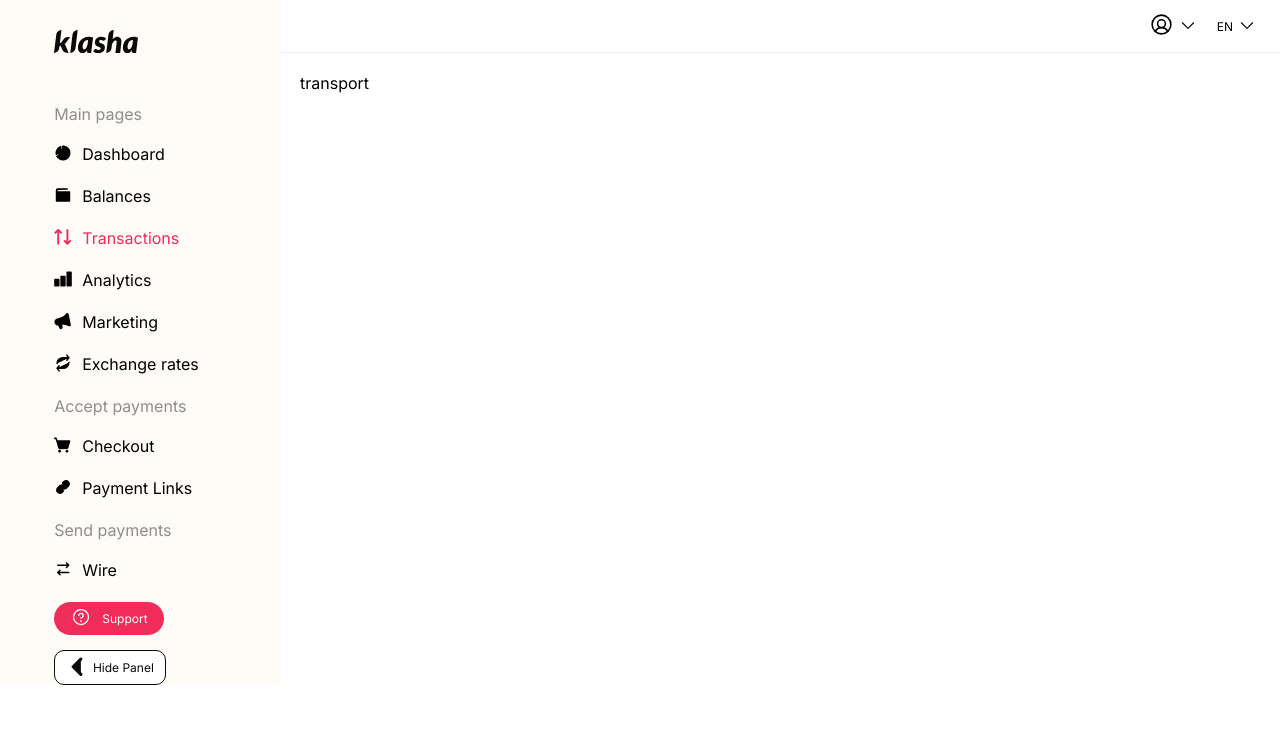
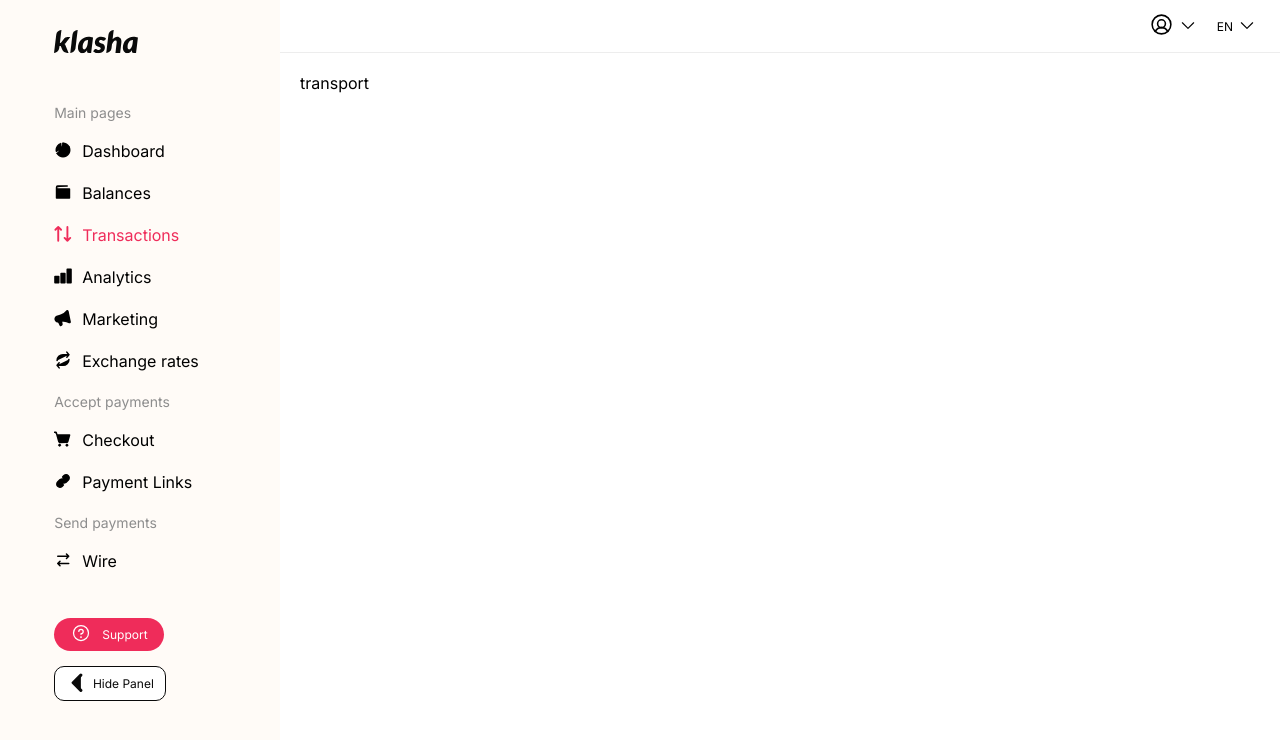
Before and after one commit to chukwuekeuzoma/-klasha, a React (Create React App) app: page /transactions in a window 1280 px wide. Shown: the top 740 px of the page. Built offline with nearby package versions, Linux system fonts and the light colour scheme.

Commit message:
style:changes styles

```diff
--- a/src/Components/Layout/DashBoardTopNav.tsx
+++ b/src/Components/Layout/DashBoardTopNav.tsx
@@ -3,24 +3,24 @@ import styled from "styled-components";
 import UiIcon from "../UI/UiIcon";
 
 interface Props {
-  toogleHumbuger: boolean;
-  toogleHumbugerFunc: React.Dispatch<React.SetStateAction<boolean>>;
+  menuIsVisible: boolean;
+  toggleMenu: React.Dispatch<React.SetStateAction<boolean>>;
 }
 
 export default function DashBoardTopNav({
-  toogleHumbuger,
-  toogleHumbugerFunc,
+  menuIsVisible,
+  toggleMenu,
 }: Props) {
   return (
     <TopNav>
-      <div className="list_class">
+      <div className="list">
         <UiIcon
           icon="List"
           size={30}
-          onClick={() => toogleHumbugerFunc(!toogleHumbuger)}
+          onClick={() => toggleMenu(!menuIsVisible)}
         />
       </div>
-      <div className="topnav_inner">
+      <div className="top-nav-inner">
         <div className="iconstyle">
           <UiIcon icon="ProfileIcon" size={25} />
           <UiIcon icon="ArrowDownIcon" />
@@ -42,7 +42,7 @@ const TopNav = styled.nav`
   align-items: center;
   justify-content: flex-end;
 
-  .topnav_inner {
+  .top-nav-inner {
     display: flex;
     align-items: center;
     gap: 20px;
@@ -60,7 +60,7 @@ const TopNav = styled.nav`
     font-size: 12px;
   }
 
-  .list_class {
+  .list {
     display: none;
 
     @media only screen and (max-width: 1200px) {
--- a/src/Components/Layout/DashbordSideBar.tsx
+++ b/src/Components/Layout/DashbordSideBar.tsx
@@ -11,14 +11,11 @@ interface Route {
 }
 
 interface Props {
-  toogleHumbuger: boolean;
-  ClosetoogleHumbugerFunc: React.Dispatch<React.SetStateAction<boolean>>;
+  menuIsVisible: boolean;
+  toggleMenu: React.Dispatch<React.SetStateAction<boolean>>;
 }
 
-export default function DashbordSideBar({
-  toogleHumbuger,
-  ClosetoogleHumbugerFunc,
-}: Props) {
+export default function DashbordSideBar({ menuIsVisible, toggleMenu }: Props) {
   const mainPages: Route[] = [
     {
       path: "/",
@@ -80,29 +77,29 @@ export default function DashbordSideBar({
     return appLocation.pathname.includes(route);
   }
 
-  const closeToogle = () => {
-    ClosetoogleHumbugerFunc(false);
+  const closeMenu = () => {
+    toggleMenu(false);
   };
 
   return (
-    <Overlay toogleHumbuger={toogleHumbuger}>
-      {toogleHumbuger && (
+    <Overlay menuIsVisible={menuIsVisible}>
+      {menuIsVisible && (
         <div className="mobile-X">
-          <UiIcon icon="X" size={30} onClick={closeToogle} />
+          <UiIcon icon="X" size={30} onClick={closeMenu} />
         </div>
       )}
-      <OutsideClickHandler onOutsideClick={closeToogle}>
-        <Sidebar toogleHumbuger={toogleHumbuger}>
+      <OutsideClickHandler onOutsideClick={closeMenu}>
+        <Sidebar menuIsVisible={menuIsVisible}>
           <LogoContainer>
             <UiIcon size={83.98} icon="Klasha" />
           </LogoContainer>
-          <div className="sidebar_inner">
+          <div className="sidebar-inner">
             <SubTitle>Main pages</SubTitle>
             {mainPages.map((route, index) => (
               <Link to={route.path} key={index} className="links">
                 <Tab isActive={isRouteActive(route.path)}>
                   <UiIcon icon={route.iconName} />
-                  <div className="tablist_text">{route.name}</div>
+                  <div className="tab-text">{route.name}</div>
                 </Tab>
               </Link>
             ))}
@@ -111,7 +108,7 @@ export default function DashbordSideBar({
               <Link to={route.path} key={index} className="links">
                 <Tab isActive={isRouteActive(route.path)}>
                   <UiIcon icon={route.iconName} />
-                  <div className="tablist_text">{route.name}</div>
+                  <div className="tab-text">{route.name}</div>
                 </Tab>
               </Link>
             ))}
@@ -120,10 +117,11 @@ export default function DashbordSideBar({
               <Link to={route.path} key={index} className="links">
                 <Tab isActive={isRouteActive(route.path)}>
                   <UiIcon icon={route.iconName} />
-                  <div className="tablist_text">{route.name}</div>
+                  <div className="tab-text">{route.name}</div>
                 </Tab>
               </Link>
             ))}
+            <br/>
             <Support>
               <UiIcon icon="SupportIcon" size={20} />
               <span>Support</span>
@@ -141,58 +139,38 @@ export default function DashbordSideBar({
 
 const Sidebar = styled.nav`
   background: var(--color-primary-250);
-  position: static;
-  bottom: 0;
-  right: 0;
-  left: 0;
-  top: 0;
   width: 280px;
   transition: 0.5s;
-  height: 100%;
+  min-height: 100%;
+  height: 100vw;
 
-  .sidebar_inner {
+  .sidebar-inner {
+    position: relative;
     display: flex;
     gap: 5px;
     justify-content: flex-start;
     flex-direction: column;
-    position: relative;
     height: 100%;
     margin-left: 19.36%;
   }
 
   @media only screen and (max-width: 1200px) {
-    ${({ toogleHumbuger }: { toogleHumbuger: boolean }) =>
-      toogleHumbuger
-        ? `
-    background: var(--color-primary-250);
-    position:fixed;
-    bottom: 0;
-    right: 0;
-    left: 0;
-    top: 0;
-    width: 280px;
-    transition: 0.5s;
-    z-index: 2;
-      `
-        : `
-    background: var(--color-primary-250);
     position: fixed;
     bottom: 0;
     right: 0;
     left: 0;
     top: 0;
-    width: 280px;
-    margin-left: -400px;
     transition: 0.5s;
     z-index: 2;
-  `}
+    ${({ menuIsVisible }: { menuIsVisible: boolean }) =>
+      menuIsVisible ? `` : `display:none`}
   }
 `;
 
 const Overlay = styled.div`
   @media only screen and (max-width: 1200px) {
-    ${({ toogleHumbuger }: { toogleHumbuger: boolean }) =>
-      toogleHumbuger
+    ${({ menuIsVisible }: { menuIsVisible: boolean }) =>
+      menuIsVisible
         ? `
   position: fixed;
   top: 0;
@@ -229,7 +207,7 @@ const LogoContainer = styled.div`
 
 const SubTitle = styled.div`
   color: var(--color-primary-150);
-  font-size: 16px;
+  font-size: 14px;
   font-weight: 500;
   margin-bottom: 15px;
 `;
@@ -261,7 +239,7 @@ const Tab = styled.div`
     fill: var(--color-primary-100);`}
   }
 
-  .tablist_text {
+  .tab-text {
     ${({ isActive }: { isActive: boolean }) =>
       isActive
         ? `color: var(--color-primary-200);
--- a/src/Layouts/DashBoardLayout.tsx
+++ b/src/Layouts/DashBoardLayout.tsx
@@ -5,18 +5,18 @@ import DashbordSideBar from "../Components/Layout/DashbordSideBar";
 import { Outlet } from "react-router-dom";
 
 export default function DashBoardLayout() {
-  const [toogleHumbuger, setToogleHambuger] = useState<boolean>(false);
+  const [menuIsVisible, setMenuIsVisible] = useState<boolean>(false);
 
   return (
     <Layout>
       <DashbordSideBar
-        toogleHumbuger={toogleHumbuger}
-        ClosetoogleHumbugerFunc={setToogleHambuger}
+        menuIsVisible={menuIsVisible}
+        toggleMenu={setMenuIsVisible}
       />
       <Body>
         <DashBoardTopNav
-          toogleHumbuger={toogleHumbuger}
-          toogleHumbugerFunc={setToogleHambuger}
+          menuIsVisible={menuIsVisible}
+          toggleMenu={setMenuIsVisible}
         />
         <div className="body-inner">
           <Outlet />
@@ -39,10 +39,10 @@ const Layout = styled.div`
 const Body = styled.div`
   position: relative;
   overflow-x: auto;
-  overflow-y: scroll;
   width: 100%;
   border-top: none;
   position: static;
+  overflow-y: scroll;
 
   .body-inner {
     margin-left: 20px;
--- a/src/Pages/Transactionhistory.tsx
+++ b/src/Pages/Transactionhistory.tsx
@@ -3,7 +3,7 @@ import React from 'react';
 export default function Transactionhistory() {
     return (
         <div>
-            transport
+           transport
         </div>
     );
 }
--- a/src/routes/index.tsx
+++ b/src/routes/index.tsx
@@ -6,7 +6,7 @@ const PageError = lazy(() => import("../Components/Errors/PageError"));
 // LAYOUTS
 const DashBoardLayout = lazy(() => import("../Layouts/DashBoardLayout"));
 
-//DashBoard
+//DASHBOARD
 
 const SalesOverView = lazy(() => import("../Pages/SalesOverview"));
 const TransactionHistory = lazy(() => import("../Pages/Transactionhistory"));
```
